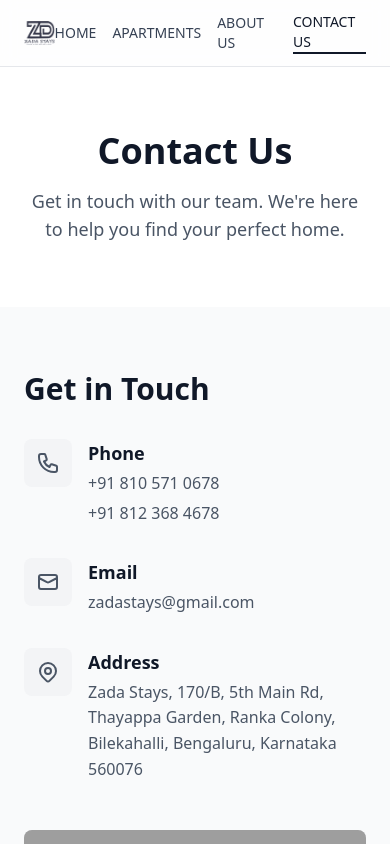
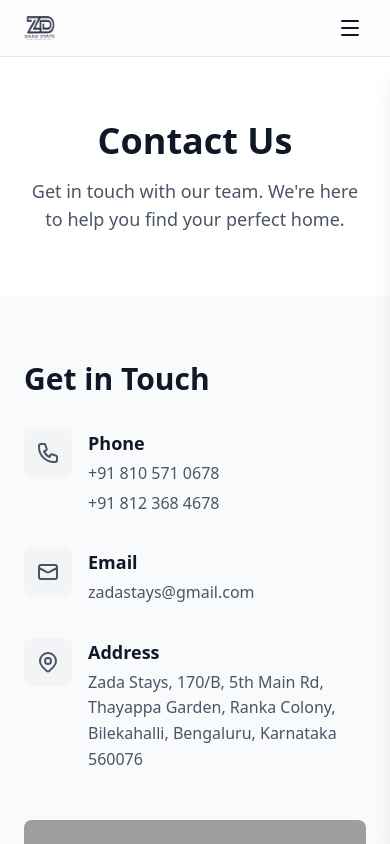
Before and after one commit to dheeraj099/zadastays, a Next.js app in the folder zada-stays/: page /contact in a window 390 px wide. Shown: the top 844 px of the page. Built offline with nearby package versions, Linux system fonts and the light colour scheme; grey boxes are pictures that could not be loaded.

Commit message:
fix: navbar hamburger

```diff
--- a/zada-stays/src/components/common/NavBar.tsx
+++ b/zada-stays/src/components/common/NavBar.tsx
@@ -1,76 +1,142 @@
 "use client";
 import Link from "next/link";
-import React from "react";
+import React, { useState } from "react";
 import { usePathname } from "next/navigation";
 import Image from "next/image";
 
 const NavBar = () => {
   const pathname = usePathname();
+  const [isMenuOpen, setIsMenuOpen] = useState(false);
+
   const isActive = (href: string) => {
     if (href === "/") return pathname === "/";
     return pathname?.startsWith(href);
   };
 
+  const toggleMenu = () => {
+    setIsMenuOpen(!isMenuOpen);
+  };
+
+  const closeMenu = () => {
+    setIsMenuOpen(false);
+  };
+
+  const navLinks = [
+    { href: "/", label: "HOME" },
+    { href: "/apartments", label: "APARTMENTS" },
+    { href: "/aboutUs", label: "ABOUT US" },
+    { href: "/contact", label: "CONTACT US" },
+  ];
+
   return (
+    <>
       <div className="w-full bg-white/90 backdrop-blur supports-[backdrop-filter]:bg-white/80 border-b border-gray-200 sticky top-0 z-50">
         <div className="max-w-7xl mx-auto flex items-center justify-between !py-3 !px-6 lg:!px-8 xl:max-w-none">
-        {/* <p className="text-base font-semibold text-gray-900">Zada stays</p> */}
           <Image
             src="/zada-stays-main-logo.png"
             alt="Zada stays"
             width={200}
             height={100}
-          className="h-6   w-auto"
+            className="h-6 w-auto"
           />
 
-        <div className="flex items-center justify-center gap-4">
+          {/* Desktop Navigation */}
+          <nav className="hidden md:flex items-center justify-center gap-4">
+            {navLinks.map((link) => (
               <Link
-            href="/"
-            aria-current={isActive("/") ? "page" : undefined}
+                key={link.href}
+                href={link.href}
+                aria-current={isActive(link.href) ? "page" : undefined}
                 className={`text-sm font-medium transition-colors ${
-              isActive("/")
+                  isActive(link.href)
                     ? "text-gray-900 border-b-2 border-gray-900 pb-1"
                     : "text-gray-700 hover:text-gray-900"
                 }`}
               >
-            HOME
+                {link.label}
               </Link>
-          <Link
-            href="/apartments"
-            aria-current={isActive("/apartments") ? "page" : undefined}
-            className={`text-sm font-medium transition-colors ${
-              isActive("/apartments")
-                ? "text-gray-900 border-b-2 border-gray-900 pb-1"
-                : "text-gray-700 hover:text-gray-900"
+            ))}
+          </nav>
+
+          {/* Mobile Hamburger Button */}
+          <button
+            onClick={toggleMenu}
+            className="md:hidden flex items-center justify-center w-8 h-8 focus:outline-none focus:ring-2 focus:ring-gray-900 rounded transition-all"
+            aria-label="Toggle menu"
+            aria-expanded={isMenuOpen}
+          >
+            {isMenuOpen ? (
+              <svg
+                xmlns="http://www.w3.org/2000/svg"
+                width="24"
+                height="24"
+                viewBox="0 0 24 24"
+                fill="none"
+                stroke="currentColor"
+                strokeWidth="2"
+                strokeLinecap="round"
+                strokeLinejoin="round"
+                className="text-gray-900"
+              >
+                <path d="M18 6L6 18" />
+                <path d="M6 6l12 12" />
+              </svg>
+            ) : (
+              <svg
+                xmlns="http://www.w3.org/2000/svg"
+                width="24"
+                height="24"
+                viewBox="0 0 24 24"
+                fill="none"
+                stroke="currentColor"
+                strokeWidth="2"
+                strokeLinecap="round"
+                strokeLinejoin="round"
+                className="text-gray-900"
+              >
+                <path d="M4 5h16" />
+                <path d="M4 12h16" />
+                <path d="M4 19h16" />
+              </svg>
+            )}
+          </button>
+        </div>
+      </div>
+
+      {/* Backdrop Overlay */}
+      {isMenuOpen && (
+        <div
+          className="md:hidden fixed inset-0 bg-black/50 z-40 transition-opacity duration-300"
+          onClick={closeMenu}
+          aria-hidden="true"
+        />
+      )}
+
+      {/* Mobile Menu Sidebar */}
+      <div
+        className={`md:hidden fixed top-[57px] right-0 h-[calc(100vh-57px)] w-64 bg-gray-50 shadow-xl z-50 transition-transform duration-300 ease-in-out ${
+          isMenuOpen ? "translate-x-0" : "translate-x-full"
         }`}
       >
-            APARTMENTS
-          </Link>
+        <nav className="flex flex-col h-full !space-y-6 !p-[20px]">
+          {navLinks.map((link) => (
             <Link
-            href="/aboutUs"
-            aria-current={isActive("/aboutUs") ? "page" : undefined}
-            className={`text-sm font-medium transition-colors ${
-              isActive("/aboutUs")
-                ? "text-gray-900 border-b-2 border-gray-900 pb-1"
-                : "text-gray-700 hover:text-gray-900"
+              key={link.href}
+              href={link.href}
+              onClick={closeMenu}
+              aria-current={isActive(link.href) ? "page" : undefined}
+              className={`text-base font-medium transition-colors py-3 ${
+                isActive(link.href)
+                  ? "text-gray-900 bg-white border-l-4 border-gray-900 shadow-sm !rounded-[0px] !pl-5 !pr-4"
+                  : "text-gray-700 hover:text-gray-900 hover:bg-white/50 px-4 rounded-lg"
               }`}
             >
-            ABOUT US
+              {link.label}
             </Link>
-          <Link
-            href="/contact"
-            aria-current={isActive("/contact") ? "page" : undefined}
-            className={`text-sm font-medium transition-colors ${
-              isActive("/contact")
-                ? "text-gray-900 border-b-2 border-gray-900 pb-1"
-                : "text-gray-700 hover:text-gray-900"
-            }`}
-          >
-            CONTACT US
-          </Link>
+          ))}
+        </nav>
       </div>
-      </div>
-    </div>
+    </>
   );
 };
 
```
Lines whose indentation alone changed are shown as unchanged.
